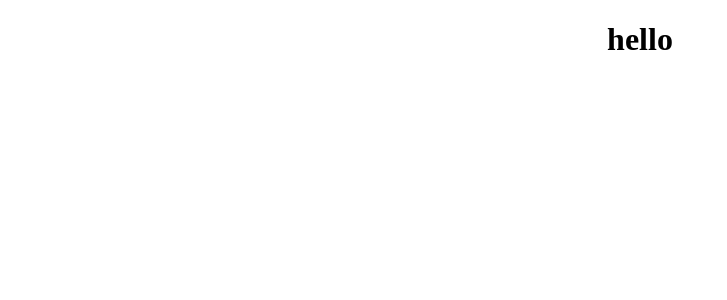
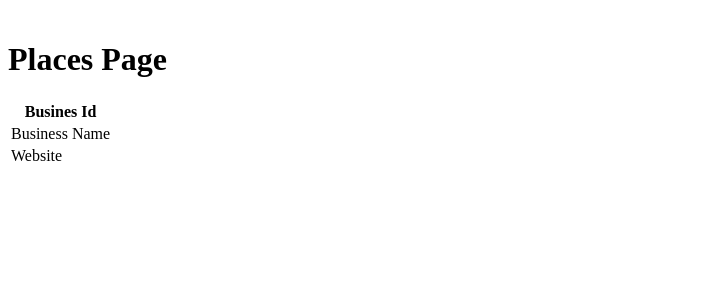
Before and after one commit to nav-commits/Coding-Challenge, a React (Create React App) app in the folder coding-challenge/: page / in a window 1280 px wide. Shown: the top 300 px of the page, without its empty margins (0-727 px from the left). Built offline with nearby package versions, Linux system fonts and the light colour scheme; no server answers.

Commit message:
fixed changes and styled the app

```diff
--- a/coding-challenge/package.json
+++ b/coding-challenge/package.json
@@ -6,6 +6,7 @@
     "@testing-library/jest-dom": "^5.11.9",
     "@testing-library/react": "^11.2.5",
     "@testing-library/user-event": "^12.8.3",
+    "axios": "^0.21.1",
     "react": "^17.0.1",
     "react-dom": "^17.0.1",
     "react-scripts": "4.0.3",
--- a/coding-challenge/src/App.css
+++ b/coding-challenge/src/App.css
@@ -1,3 +1,4 @@
-.App {
-  text-align: center;
+.Places-header {
+  text-align: left;
+  padding-top: 20px;
 }
--- a/coding-challenge/src/App.js
+++ b/coding-challenge/src/App.js
@@ -1,9 +1,11 @@
 import './App.css';
+import Places from './Components/Places.js';
+import React from 'react'
 
 function App() {
   return (
     <div className="App">
-      <h1>hello</h1>
+      <Places/>
     </div>
   );
 }
--- /dev/null
+++ b/coding-challenge/src/Components/Places.js
@@ -0,0 +1,38 @@
+import '../App.css';
+import React, { useState, useEffect } from 'react';
+import axios from 'axios';
+
+function Places() {
+const [places,setPlaces] = useState([])
+
+useEffect(() => {
+    const url = "https://6025865136244d001797c552.mockapi.io/api/v1/places";
+    axios.get(url)
+    .then(response =>{
+      setPlaces(response.data)
+      console.log(response);
+    })
+    .catch(err =>{
+      console.log(err)
+    });
+   },[places]);
+
+  return (
+    <div>
+    <h1 className="Places-header">Places Page</h1>
+      <table>
+  <tr>
+    <th>Busines Id</th>
+  </tr>
+  <tr>
+    <td>Business Name</td>
+  </tr>
+  <tr>
+    <td>Website</td>
+  </tr>
+    </table>
+    </div>
+  );
+}
+
+export default Places;
```
Also changed, not shown: 1 other file (tests, documents, lock files or other folders).
